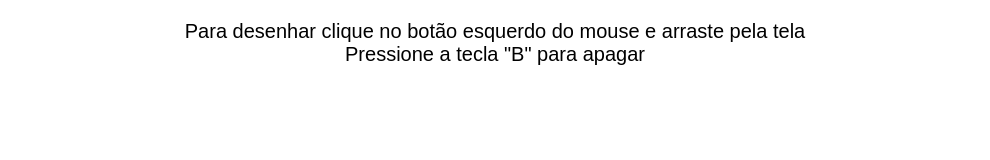
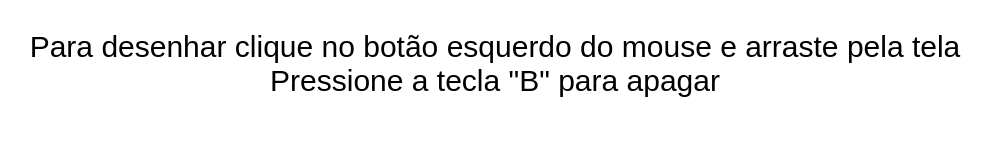
Before and after one commit to P728/paint, a plain HTML site: page index.html in a window 1280 px wide. Shown: the whole page, without its empty margins (145-1135 px from the left). Drawn offline with Linux system fonts and the light colour scheme.

Commit message:
Update style.css

```diff
--- a/style.css
+++ b/style.css
@@ -1,5 +1,5 @@
 @font-face {
-   font-family: [Roboto];
+   font-family: [Arial];
    src: url('https://fonts.cdnfonts.com/css/arial-2');
 }
 
@@ -10,18 +10,18 @@ body {
 	overflow-y: hidden;
 }
 
+#text {
+  user-select: none;
+}
+
+p {
+  font-family: 'Arial', bold;
+  font-size: 30px;
+}
+
 canvas {
 	display: block;
 	background-color: #fff;
 	width: 100vw;
 	height: 100vh;
 }
-
-#text {
-  user-select: none;
-}
-
-p {
-  font-family: 'Arial', bold;
-  font-size: 20px;
-}
```
